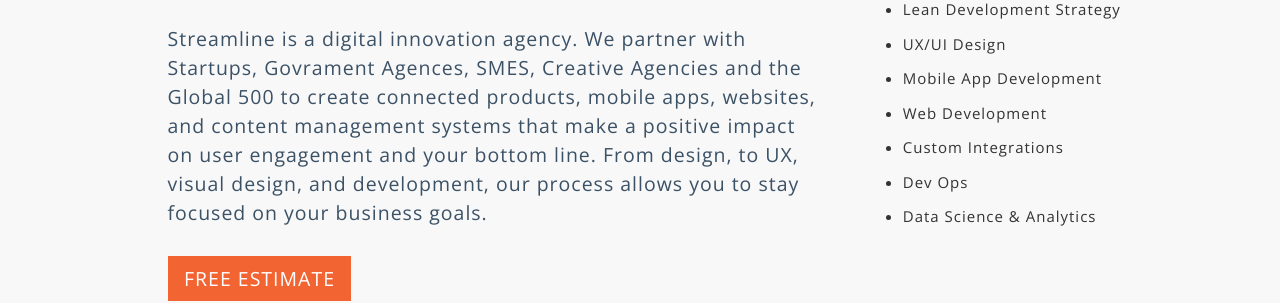
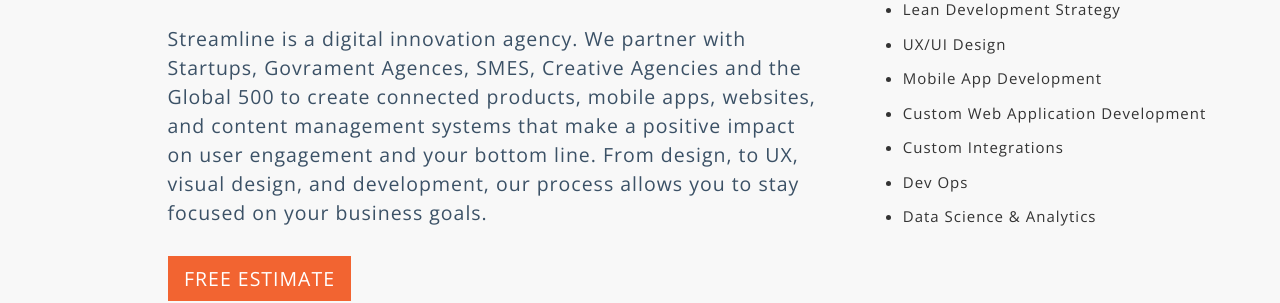
Before and after one commit to hadarwissotzky/streamlinesocial.github.io, a Jekyll site: the page built from index.html, in a window 1280 px wide and 900 px high, scrolled down 1128 px. Shown: the part 157-460 px from the top of the window. Built offline with Jekyll 4.4.1, drawn with Linux system fonts in a browser that asks for light colours.

Commit message:
updated to site

```diff
--- a/index.html
+++ b/index.html
@@ -68,7 +68,7 @@
                     <li>Lean Development Strategy</li>
                     <li>UX/UI Design</li>
                     <li>Mobile App Development</li>
-                    <li>Web Development</li>
+                    <li>Custom Web Application Development</li>
                     <li>Custom Integrations</li>
                     <li>Dev Ops</li>
                     <li>Data Science & Analytics</li>
--- a/services.html
+++ b/services.html
@@ -42,7 +42,7 @@
             </div>
             <div class="col-sm-offset-6 col-sm-6 box">
                 <div class="item">
-                    <h2>Web Development</h2>
+                    <h2>Web Application Development</h2>
                     <p>
                         We build web applications ranging from lightweight MVPs to complex intelligence decision support solutions.  Specializing in Python, PHP, Symfony, Node.js, Scala and AngularJS, our web development team tackles any and all engineering challenges, satisfying even the most complex and demanding requests.
                     </p>
```
